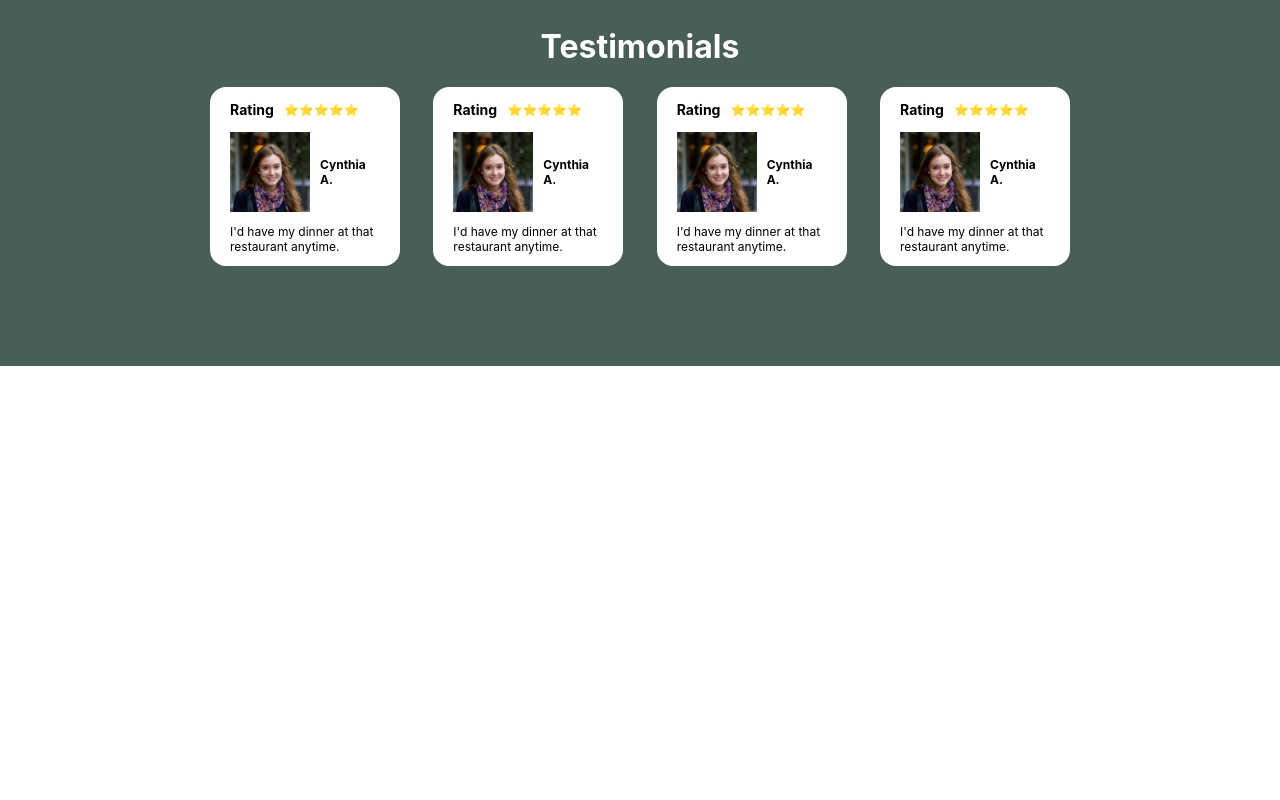
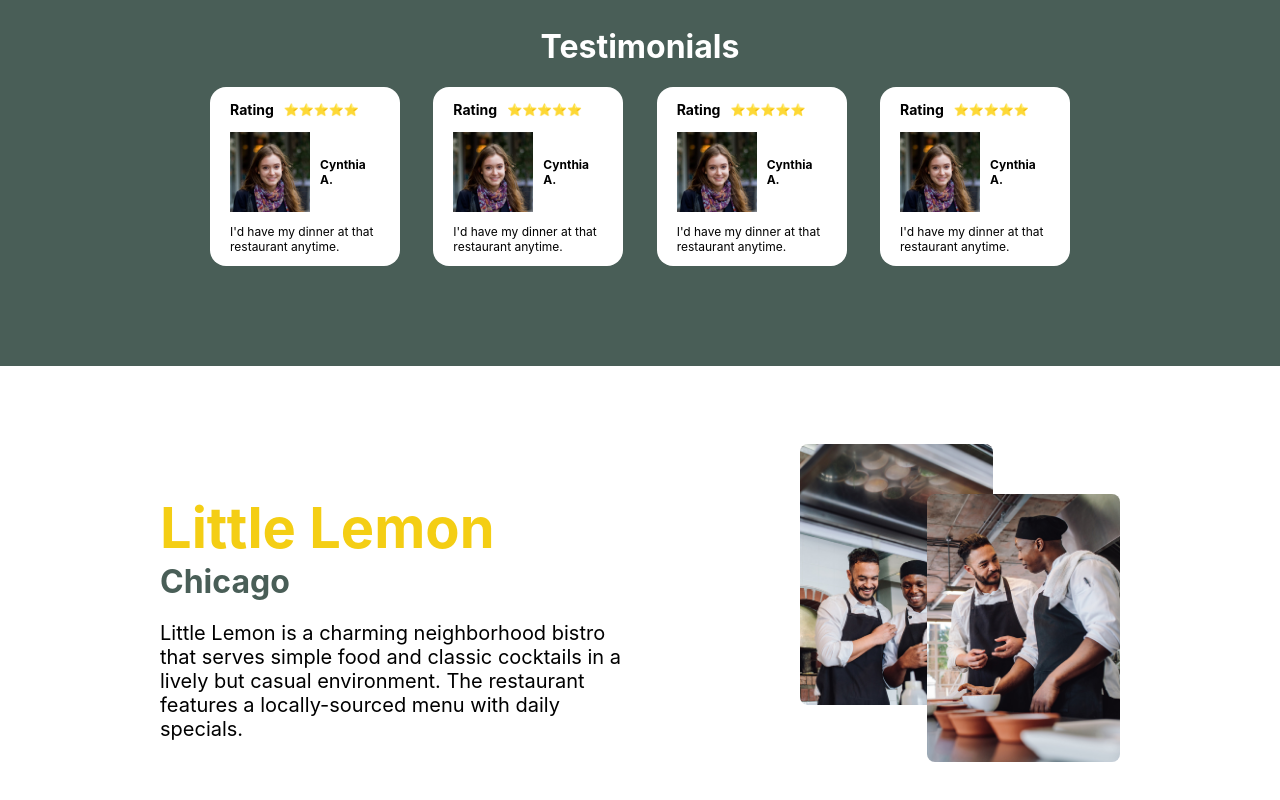
Before and after one commit to mmaksi/little-lemon, a React (Create React App) app: page / in a window 1280 px wide. Shown: the part 1710-2510 px from the top of the page. Before the commit the page ends 2076 px from the top, so only its background shows below. Built offline with nearby package versions, Linux system fonts and the light colour scheme.

Commit message:
Adding the About section

```diff
--- a/src/App.js
+++ b/src/App.js
@@ -1,5 +1,6 @@
 import "./App.css";
 import Navbar from "./components/Navbar";
+import About from "./pages/About";
 import Hero from "./pages/Hero";
 import Menu from "./pages/Menu";
 import Testimonials from "./pages/Testimonials";
@@ -11,6 +12,7 @@ function App() {
       <Hero />
       <Menu />
       <Testimonials />
+      <About />
     </>
   );
 }
--- /dev/null
+++ b/src/pages/About.css
@@ -0,0 +1,34 @@
+.about {
+  padding: 8rem 10rem;
+  display: flex;
+  flex-direction: row;
+  gap: 40px;
+}
+
+.about__subtitle {
+  color: var(--secondary) !important;
+}
+
+.about__text {
+    color: black !important;
+}
+
+.about__images {
+    display: grid;
+    grid-template-columns: 1fr 1fr;
+    grid-column-gap: 50px;
+    align-items: center;
+}
+
+.about__image1, .about__image2 {
+    width: 100%;
+    height: auto;
+    border-radius: 8px;
+}
+
+.about__image1 {
+    position: relative;
+    bottom: 20%;
+    right: -60%;
+    z-index: -1;
+}
--- /dev/null
+++ b/src/pages/About.js
@@ -0,0 +1,26 @@
+import React from "react";
+import "./About.css";
+import chef1 from "../assets/chef1.jpg";
+import chef2 from "../assets/chef2.jpg";
+
+const About = () => {
+  return (
+    <div className="about">
+      <div className="about__description">
+        <div className="description__title">Little Lemon</div>
+        <div className="description__subtitle about__subtitle">Chicago</div>
+        <div className="description__text about__text">
+          Little Lemon is a charming neighborhood bistro that serves simple food
+          and classic cocktails in a lively but casual environment. The
+          restaurant features a locally-sourced menu with daily specials.
+        </div>
+      </div>
+      <div className="about__images">
+        <img className="about__image1" src={chef1} />
+        <img className="about__image2" src={chef2} />
+      </div>
+    </div>
+  );
+};
+
+export default About;
--- a/src/pages/Hero.css
+++ b/src/pages/Hero.css
@@ -1,7 +1,7 @@
 :root {
   --primary: #f4ce14;
   --secondary: #495e57;
-  --white: #ffffff
+  --white: #ffffff;
 }
 
 .hero {
@@ -21,6 +21,7 @@
 .description__subtitle {
   font-size: 32px;
   color: var(--white);
+  font-weight: bold;
 }
 
 .description__text {
--- a/src/pages/Menu.css
+++ b/src/pages/Menu.css
@@ -19,6 +19,18 @@
 }
 
 .menu-header {
+  text-align: center;
   padding: 5rem 10rem 0 10rem;
   font-family: var(--fontMain);
 }
+
+@media (max-width: 768px) {
+  .menu {
+    padding: 1rem 2rem;
+  }
+
+  .menu-header {
+    padding: 5rem 2rem 0 2rem;
+    text-align: center;
+  }
+}
```
Also changed, not shown: src/assets/chef1.jpg (added), src/assets/chef2.jpg (added), src/pages/Contact.css (added), src/pages/Contact.js (added). Lines whose indentation alone changed are shown as unchanged.
